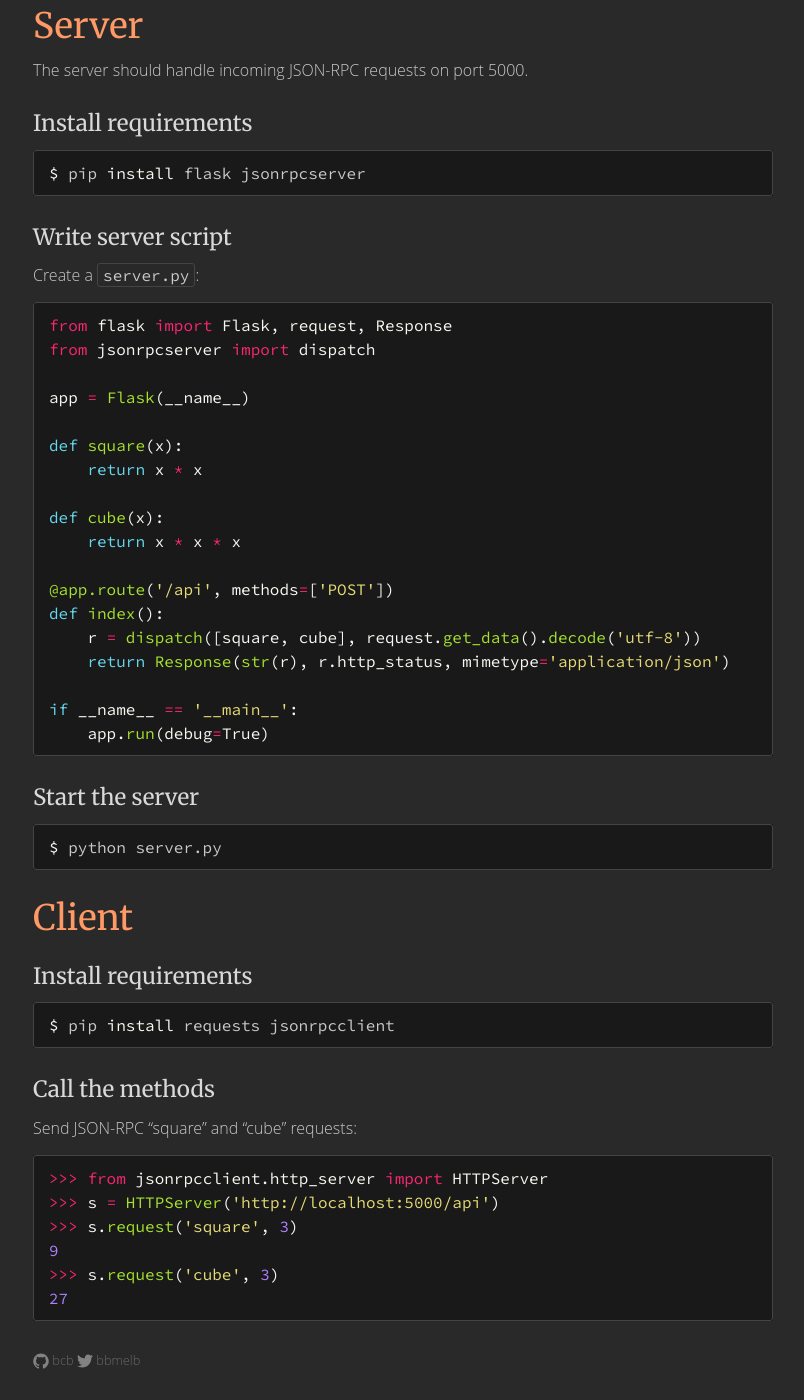
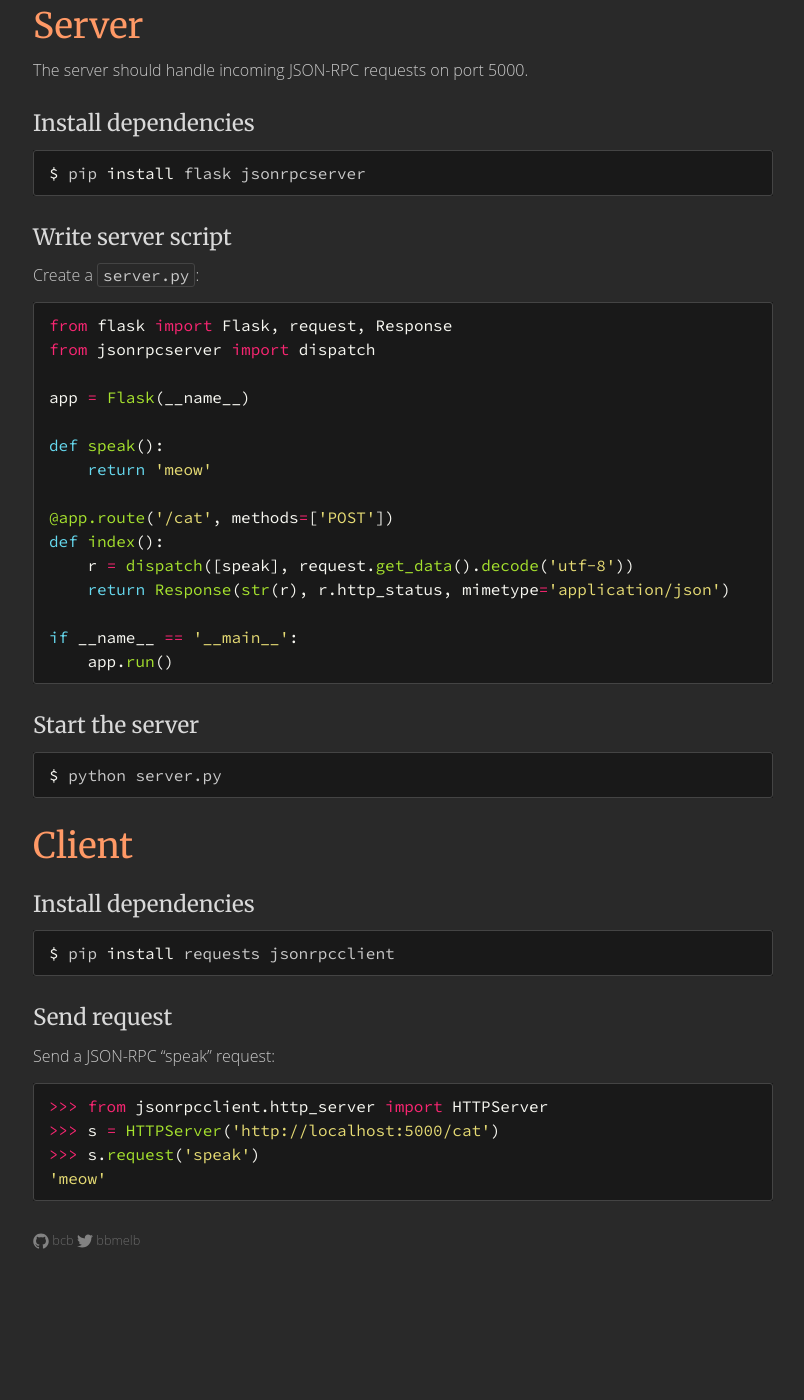
Before and after one commit to explodinglabs/explodinglabs.github.io, a Jekyll site: the page built from _python/flask-jsonrpc.markdown, in a window 1280 px wide and 1400 px high, scrolled down 332 px. Shown: the whole window, without its empty margins (237-1041 px from the left). Built offline with Jekyll 4.4.1, drawn with Linux system fonts in a browser that asks for light colours; some web fonts are replaced; after the commit the page ends 1612 px from its top, so only the background shows below that; some of the changed text lies outside the part shown.

Commit message:
Adjust python/flask/jsonrpc doc

````diff
--- a/_python/flask-jsonrpc.markdown
+++ b/_python/flask-jsonrpc.markdown
@@ -15,7 +15,7 @@ Server
 
 The server should handle incoming JSON-RPC requests on port 5000.
 
-Install requirements
+Install dependencies
 --------------------
 
 ```shell
@@ -33,19 +33,16 @@ from jsonrpcserver import dispatch
 
 app = Flask(__name__)
 
-def square(x):
-    return x * x
+def speak():
+    return 'meow'
 
-def cube(x):
-    return x * x * x
-
-@app.route('/api', methods=['POST'])
+@app.route('/cat', methods=['POST'])
 def index():
-    r = dispatch([square, cube], request.get_data().decode('utf-8'))
+    r = dispatch([speak], request.get_data().decode('utf-8'))
     return Response(str(r), r.http_status, mimetype='application/json')
 
 if __name__ == '__main__':
-    app.run(debug=True)
+    app.run()
 ```
 
 Start the server
@@ -58,23 +55,21 @@ $ python server.py
 Client
 ======
 
-Install requirements
+Install dependencies
 --------------------
 
 ```shell
 $ pip install requests jsonrpcclient
 ```
 
-Call the methods
--------------
+Send request
+------------
 
-Send JSON-RPC "square" and "cube" requests:
+Send a JSON-RPC "speak" request:
 
 ```python
 >>> from jsonrpcclient.http_server import HTTPServer
->>> s = HTTPServer('http://localhost:5000/api')
->>> s.request('square', 3)
-9
->>> s.request('cube', 3)
-27
+>>> s = HTTPServer('http://localhost:5000/cat')
+>>> s.request('speak')
+'meow'
 ```
````
